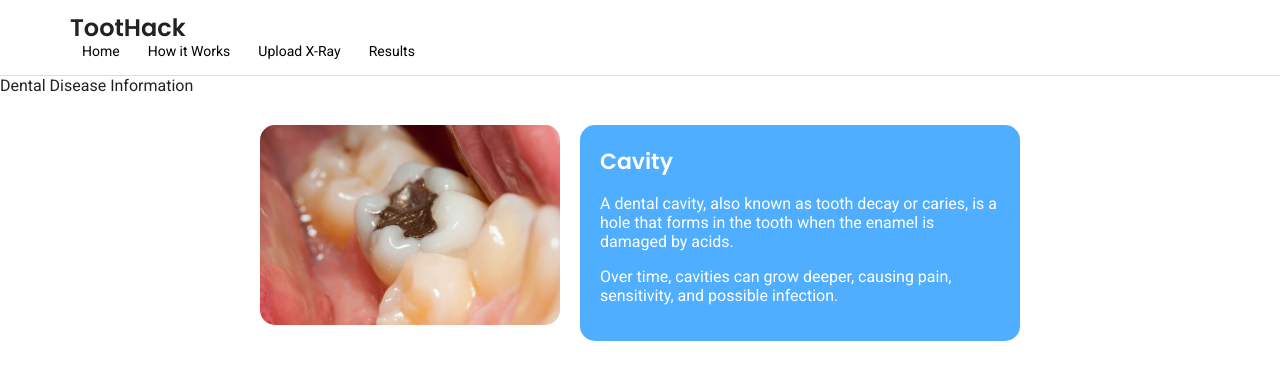
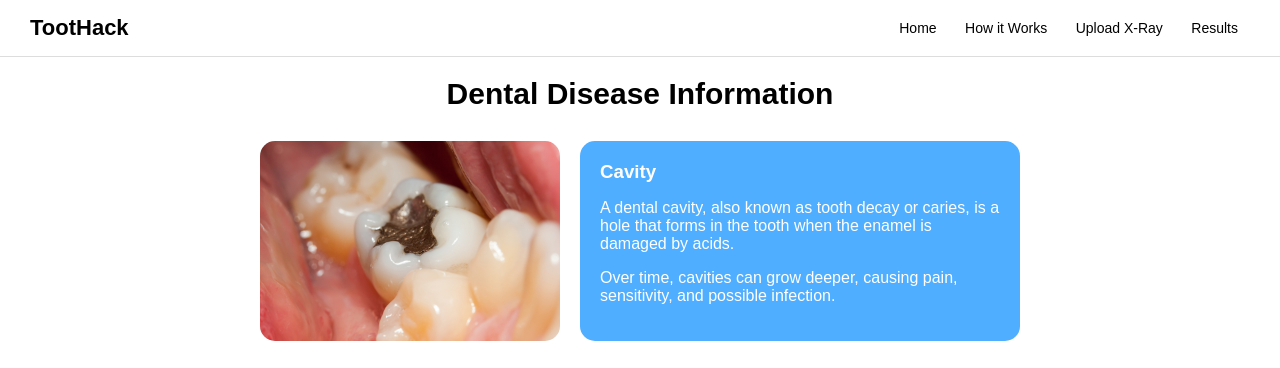
Before and after one commit to rxykio/TootHack, a Flask app: page /condition in a window 1280 px wide. Shown: the top 368 px of the page. Run offline with Flask 3, Linux system fonts and the light colour scheme.

Commit message:
Re commit (fix)

```diff
--- a/app/templates/condition.html
+++ b/app/templates/condition.html
@@ -4,37 +4,14 @@
   <meta charset="UTF-8">
   <meta name="viewport" content="width=device-width, initial-scale=1.0">
   <title>TootHack - Dental Disease Info</title>
-   <link href="https://fonts.googleapis.com/css2?family=Poppins:wght@600&family=Roboto:wght@400;500&display=swap" rel="stylesheet">
   <style>
     body {
       margin: 0;
-      font-family:'Roboto', sans-serif;
+      font-family: Arial, sans-serif;
       background: white;
-      color: #222;
     }
 
      header {
-<<<<<<< HEAD
-    display: flex;
-    align-items: center;
-    padding: 15px 30px 15px 70px; /* space for burger */
-    background-color: #fff;
-    border-bottom: 1px solid #ddd;
-    position: sticky;
-    top: 0;
-    z-index: 1000;
-  }
-
-  header h1 {
-    font-family: 'Poppins', sans-serif;
-    font-size: 24px;
-    margin: 0;
-    font-weight: 600;
-    line-height: 26px;
-  }
-
-
-=======
       display: flex;
       justify-content: space-between;
       align-items: center;
@@ -59,15 +36,13 @@
       color: #4faeff;
       text-decoration: underline;
     }
->>>>>>> 39df53af467f98341285d2469ad6bef9f5ef17c9
 
     /* Page Title */
     .page-title {
       text-align: center;
       margin: 20px 0;
-      font-size: 34px;
+      font-size: 30px;
       font-weight: bold;
-      font-family: 'Poppins', sans-serif;
     }
 
     /* Disease Section */
@@ -80,21 +55,11 @@
       flex-wrap: wrap;
     }
 
-    .img-fade {
+    .disease-section img {
       width: 300px;
       border-radius: 15px;
       object-fit: cover;
-      opacity: 0;
-      transform: scale(0.95);
-      transition: opacity 0.8s ease, transform 0.8s ease;
     }
-
-    .img-fade.loaded {
-      opacity: 1;
-      transform: scale(1);
-    }
-
-
 
     .info-box {
       background: #4faeff;
@@ -102,25 +67,11 @@
       padding: 20px;
       border-radius: 15px;
       max-width: 400px;
-      font-family: 'Roboto', sans-serif;
     }
 
     .info-box h3 {
       margin-top: 0;
       margin-bottom: 10px;
-      font-family: 'Poppins', sans-serif;
-      font-size: 22px;
-      font-weight: 600;
-    }
-
-    .info-fade {
-      opacity: 0;
-      transform: translateY(20px);
-      transition: opacity 0.8s ease, transform 0.8s ease;
-    }
-    .info-fade.loaded {
-      opacity: 1;
-      transform: translateY(0);
     }
   </style>
 </head>
@@ -142,8 +93,8 @@
 
   <!-- Disease Sections -->
   <div class="disease-section">
-    <img src="static/images/cavity.jpg" alt="Cavity" class="img-fade">
-    <div class="info-box info-fade">
+    <img src="/app/static/images/cavity.jpg" alt="Cavity">
+    <div class="info-box">
       <h3>Cavity</h3>
       <p>A dental cavity, also known as tooth decay or caries, is a hole that forms in the tooth when the enamel is damaged by acids.</p>
       <p>Over time, cavities can grow deeper, causing pain, sensitivity, and possible infection.</p>
@@ -151,8 +102,8 @@
   </div>
 
   <div class="disease-section">
-    <img src="static/images/gum-disease.png" alt="Gum Disease" class="img-fade">
-    <div class="info-box info-fade">
+    <img src="/app/static/images/gum-disease.jpg" alt="Gum Disease">
+    <div class="info-box">
       <h3>Gum Disease</h3>
       <p>Gum disease (periodontal disease) affects the tissues that hold your teeth in place, often caused by poor brushing and plaque buildup.</p>
       <p>It can lead to swollen gums, bleeding, and even tooth loss if untreated.</p>
@@ -160,8 +111,8 @@
   </div>
 
   <div class="disease-section">
-    <img src="static/images/tooth-sensitivity.jpg" alt="Tooth Sensitivity" class="img-fade">
-    <div class="info-box info-fade">
+    <img src="/app/static/images/tooth-sensitivity.jpg" alt="Tooth Sensitivity">
+    <div class="info-box">
       <h3>Tooth Sensitivity</h3>
       <p>Tooth sensitivity occurs when the enamel wears down, exposing dentin. This causes pain when consuming hot, cold, sweet, or acidic foods.</p>
       <p>It can be managed with proper dental care and desensitizing toothpaste.</p>
@@ -169,39 +120,13 @@
   </div>
 
   <div class="disease-section">
-    <img src="static/images/oral-cancer.jpg" alt="Oral Cancer" class="img-fade">
-    <div class="info-box info-fade">
+    <img src="/app/static/images/oral-cancer.jpg" alt="Oral Cancer">
+    <div class="info-box">
       <h3>Oral Cancer</h3>
       <p>Oral cancer appears as a growth or sore in the mouth that does not go away. It can be life-threatening if not diagnosed early.</p>
       <p>Regular dental checkups can help detect oral cancer in its early stages.</p>
     </div>
   </div>
 
-  <script>
-  document.addEventListener("DOMContentLoaded", () => {
-    const fadeItems = document.querySelectorAll(".img-fade, .info-fade");
-
-    fadeItems.forEach((el, index) => {
-      if (el.tagName === "IMG") {
-        el.addEventListener("load", () => {
-          setTimeout(() => {
-            el.classList.add("loaded");
-          }, index * 300);
-        });
-        if (el.complete) {
-          setTimeout(() => {
-            el.classList.add("loaded");
-          }, index * 300);
-        }
-      } else {
-        setTimeout(() => {
-          el.classList.add("loaded");
-        }, index * 300);
-      }
-    });
-  });
-</script>
-
-
 </body>
 </html>
```
Also changed, not shown: app/templates/howitworks.html (+3 -64 lines), app/templates/index.html (+6 -67 lines).
